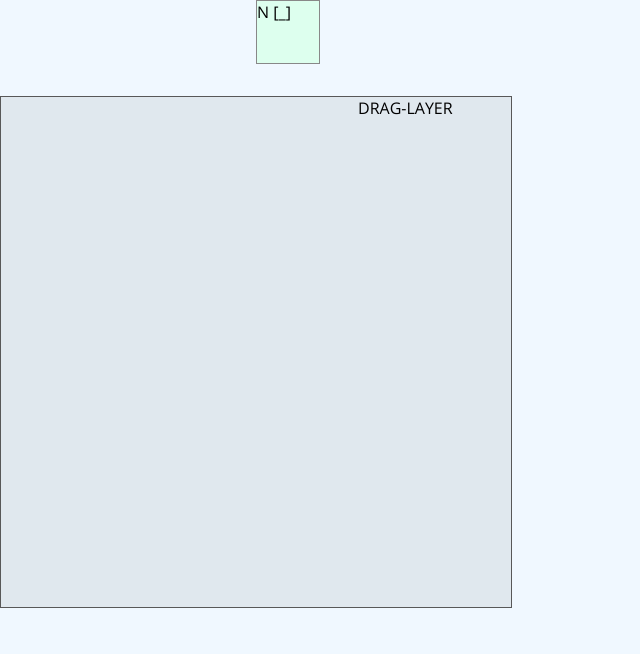
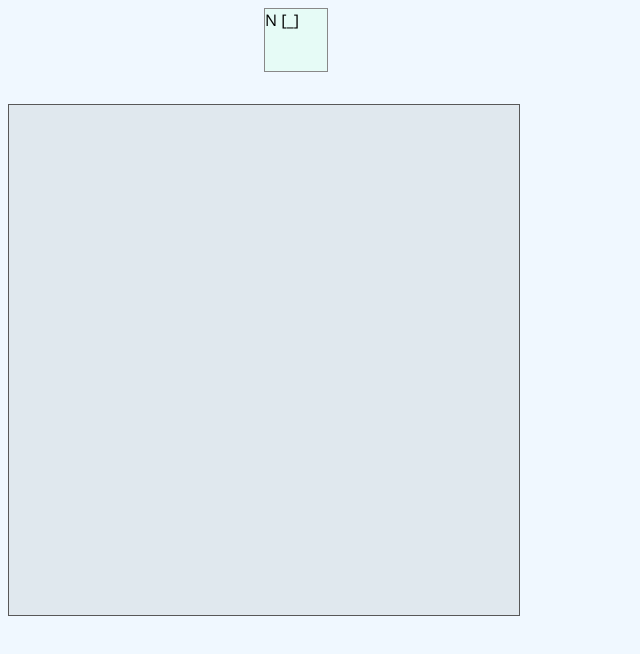
Before and after one commit to philrmass/sparrow, a React app: page / in a window 1280 px wide. Shown: the top 654 px of the page, without its empty margins (0-640 px from the left). Built offline with nearby package versions, Linux system fonts and the light colour scheme; the HTML template or start-up script is replaced by a standard one.

Commit message:
get drag working

```diff
--- a/src/components/App.js
+++ b/src/components/App.js
@@ -10,9 +10,9 @@ import NodeDragLayer from './NodeDragLayer';
 export default function App() {
   return (
     <DndProvider backend={HTML5Backend}>
-      <Node />
-      <div className={styles.viewport}>
+      <div className={styles.all}>
         <NodeDragLayer />
+        <Node />
         <Board />
       </div>
     </DndProvider>
--- a/src/components/App.module.css
+++ b/src/components/App.module.css
@@ -1,6 +1,3 @@
-.viewport {
-  position: relative;
-  width: 512px;
-  height: 512px;
-  border: 1px solid #585858;
+.all {
+  padding: var(--size1);
 }
--- a/src/components/Board.module.css
+++ b/src/components/Board.module.css
@@ -1,10 +1,8 @@
 .board {
-  position: absolute;
-  top: 0;
-  bottom: 0;
-  left: 0;
-  right: 0;
+  width: 512px;
+  height: 512px;
   background: #0001;
+  border: 1px solid #585858;
 }
 
 .drop {
--- a/src/components/Node.js
+++ b/src/components/Node.js
@@ -1,17 +1,23 @@
+import { useEffect } from 'react';
 import { useDrag } from 'react-dnd';
+import { getEmptyImage } from 'react-dnd-html5-backend';
 
 import styles from './Node.module.css';
 
 export default function Node() {
   const id = 'me';
 
-  const [{ isDragging }, drag] = useDrag(() => ({
+  const [{ isDragging }, drag, preview] = useDrag(() => ({
     type: 'Node',
     item: { id },
     collect: (monitor) => ({
       isDragging: monitor.isDragging(),
     }),
   }), [id]);
+
+  useEffect(() => {
+    preview(getEmptyImage(), { captureDraggingState: true });
+  }, []);
 
   return (
     <div ref={drag} className={styles.node}>
--- a/src/components/Node.module.css
+++ b/src/components/Node.module.css
@@ -1,7 +1,10 @@
 .node {
-  width: 64px;
-  height: 64px;
-  background: #dfe;
+  position: relative;
+  left: 0;
+  top: 0;
+  width: var(--nodeSize);
+  height: var(--nodeSize);
+  background: #dfe8;
   border: 1px solid #888;
   margin-left: 256px;
   margin-bottom: 32px;
--- a/src/components/NodeDragLayer.js
+++ b/src/components/NodeDragLayer.js
@@ -3,58 +3,34 @@ import { useDragLayer } from 'react-dnd';
 import styles from './NodeDragLayer.module.css';
 
 export default function NodeDragLayer() {
-  const { isDragging, ini, iniS, cli, cliS, diff } = useDragLayer(
+  const { isDragging, coords } = useDragLayer(
     monitor => ({
       isDragging: monitor.isDragging(),
-      ini: monitor.getInitialClientOffset(),
-      iniS: monitor.getInitialSourceClientOffset(),
-      cli: monitor.getClientOffset(),
-      cliS: monitor.getSourceClientOffset(),
-      diff: monitor.getDifferenceFromInitialOffset(),
+      coords: monitor.getSourceClientOffset(),
       //item: monitor.getItem(),
     }),
   );
 
-  const buildBox = (name, coords, color) => {
+  const buildBox = (name, coords) => {
     const style = {
       top: `${coords?.y}px`,
       left: `${coords?.x}px`,
-      background: color,
     };
 
     return (
-      <div className={styles.box} style={style}>
+      <div className={styles.preview} style={style}>
         {name}
       </div>
     );
   };
 
-  const buildContent = () => {
-    if (!isDragging) {
-      return <div className={styles.text}>DRAG-LAYER</div>;
-    }
-    return (
-      <>
-        {buildBox('ini', ini, '#f00')}
-        {buildBox('iniS', iniS, '#f80')}
-        {buildBox('cli', cli, '#00f')}
-        {buildBox('cliS', cliS, '#80f')}
-        {/*
-        */}
-        <div className={styles.text}>
-          <div>{`ini (${ini?.x} ${ini?.y})`}</div>
-          <div>{`iniS (${iniS?.x} ${iniS?.y})`}</div>
-          <div>{`cli (${cli?.x} ${cli?.y})`}</div>
-          <div>{`cliS (${cliS?.x} ${cliS?.y})`}</div>
-          <div>{`diff (${diff?.x} ${diff?.y})`}</div>
-        </div>
-      </>
-    );
-  };
+  if (!isDragging) {
+    return null;
+  }
 
   return (
-    <div className={styles.dragLayer}>
-      {buildContent()}
-    </div>
+    <>
+      {buildBox('N', coords)}
+    </>
   );
 }
--- a/src/components/NodeDragLayer.module.css
+++ b/src/components/NodeDragLayer.module.css
@@ -1,16 +1,9 @@
-.dragLayer {
+.preview {
   position: absolute;
-  top: 0;
-  bottom: 0;
-  left: 0;
-  right: 0;
-}
-
-.box {
-  position: absolute;
-  width: 32px;
-  height: 32px;
-  border: 1px solid #888;
+  width: var(--nodeSize);
+  height: var(--nodeSize);
+  border: 1px dashed #888;
+  background: #0001;
 }
 
 .text {
--- a/src/styles/index.css
+++ b/src/styles/index.css
@@ -6,6 +6,7 @@
   --size1: 8px;
   --size2: 16px;
   --background: #f0f8ff;
+  --nodeSize: 64px;
 }
 
 body {
```
